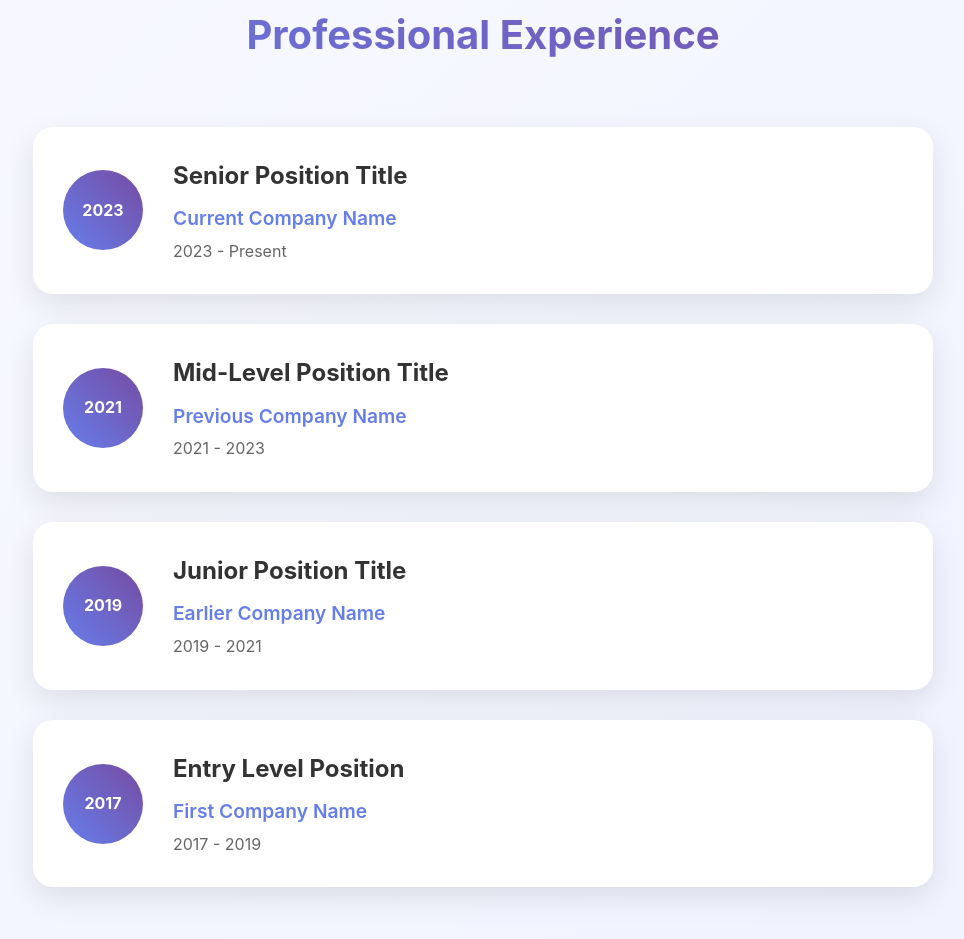
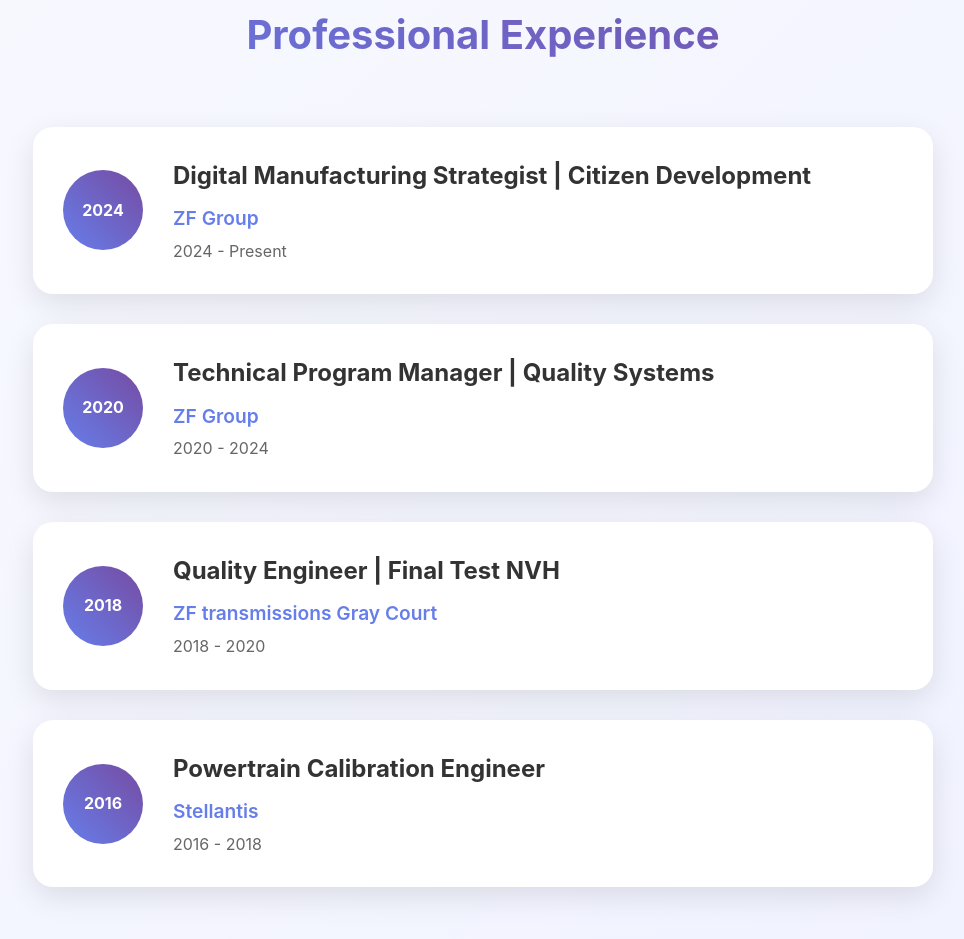
Before and after one commit to DylanSimons/DylanSimons.github.io, a plain HTML site: page index.html in a window 1280 px wide. Shown: the part 1457-2396 px from the top of the page, without its empty margins (157-1121 px from the left). Drawn offline with Linux system fonts and the light colour scheme.

Commit message:
Update index.html

```diff
--- a/index.html
+++ b/index.html
@@ -346,7 +346,7 @@
             <div class="hero-content">
                 <div class="profile-image">DS</div>
                 <h1>Dylan Simons</h1>
-                <p>Digital Manufacturing Strategist | Citizen Development Governance | Maker</p>
+                <p>Digital Manufacturing Strategy | Citizen Development Governance | Maker</p>
                 <a href="https://linkedin.com/in/dylansimons0" class="cta-button" target="_blank">
                     <svg class="linkedin-icon" viewBox="0 0 24 24">
                         <path d="M20.447 20.452h-3.554v-5.569c0-1.328-.027-3.037-1.852-3.037-1.853 0-2.136 1.445-2.136 2.939v5.667H9.351V9h3.414v1.561h.046c.477-.9 1.637-1.85 3.37-1.85 3.601 0 4.267 2.37 4.267 5.455v6.286zM5.337 7.433c-1.144 0-2.063-.926-2.063-2.065 0-1.138.92-2.063 2.063-2.063 1.14 0 2.064.925 2.064 2.063 0 1.139-.925 2.065-2.064 2.065zm1.782 13.019H3.555V9h3.564v11.452zM22.225 0H1.771C.792 0 0 .774 0 1.729v20.542C0 23.227.792 24 1.771 24h20.451C23.2 24 24 23.227 24 22.271V1.729C24 .774 23.2 0 22.222 0h.003z"/>
@@ -379,38 +379,38 @@
                 <h2 class="section-title">Professional Experience</h2>
                 <div class="work-history">
                     <div class="work-item">
-                        <div class="work-timeline">2023</div>
+                        <div class="work-timeline">2024</div>
                         <div class="work-details">
-                            <h3>Senior Position Title</h3>
-                            <div class="company">Current Company Name</div>
-                            <div class="years">2023 - Present</div>
+                            <h3>Digital Manufacturing Strategist | Citizen Development</h3>
+                            <div class="company">ZF Group</div>
+                            <div class="years">2024 - Present</div>
                         </div>
                     </div>
 
                     <div class="work-item">
-                        <div class="work-timeline">2021</div>
+                        <div class="work-timeline">2020</div>
                         <div class="work-details">
-                            <h3>Mid-Level Position Title</h3>
-                            <div class="company">Previous Company Name</div>
-                            <div class="years">2021 - 2023</div>
+                            <h3>Technical Program Manager | Quality Systems</h3>
+                            <div class="company">ZF Group</div>
+                            <div class="years">2020 - 2024</div>
                         </div>
                     </div>
 
                     <div class="work-item">
-                        <div class="work-timeline">2019</div>
+                        <div class="work-timeline">2018</div>
                         <div class="work-details">
-                            <h3>Junior Position Title</h3>
-                            <div class="company">Earlier Company Name</div>
-                            <div class="years">2019 - 2021</div>
+                            <h3>Quality Engineer | Final Test NVH</h3>
+                            <div class="company">ZF transmissions Gray Court</div>
+                            <div class="years">2018 - 2020</div>
                         </div>
                     </div>
 
                     <div class="work-item">
-                        <div class="work-timeline">2017</div>
+                        <div class="work-timeline">2016</div>
                         <div class="work-details">
-                            <h3>Entry Level Position</h3>
-                            <div class="company">First Company Name</div>
-                            <div class="years">2017 - 2019</div>
+                            <h3>Powertrain Calibration Engineer</h3>
+                            <div class="company">Stellantis</div>
+                            <div class="years">2016 - 2018</div>
                         </div>
                     </div>
                 </div>
```
